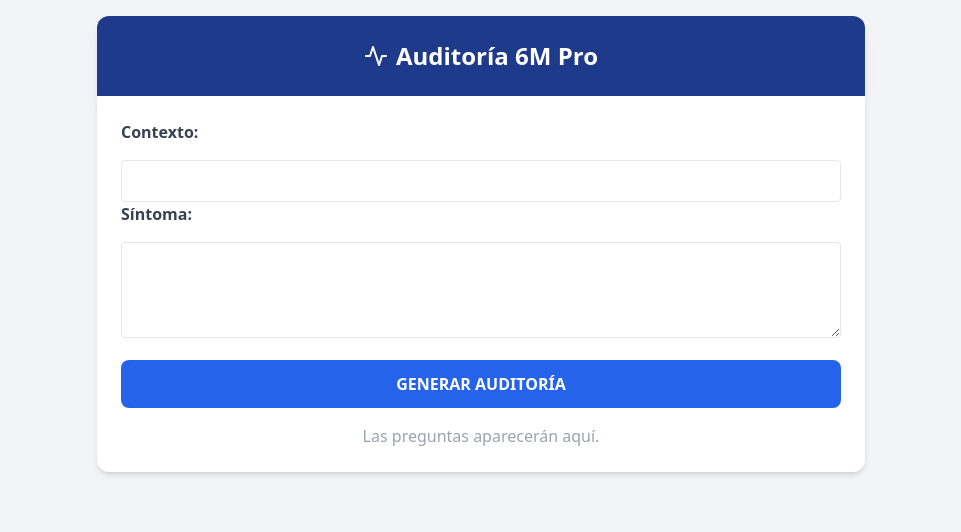
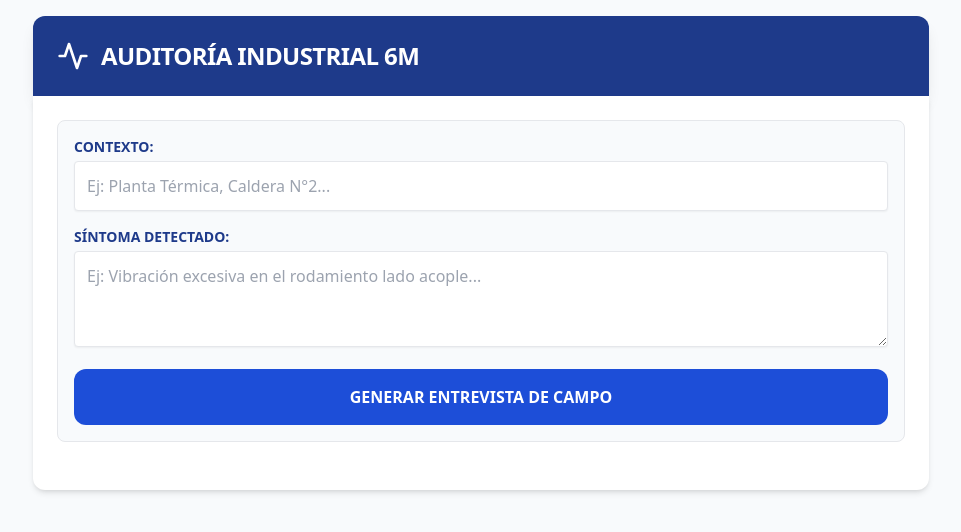
Before and after one commit to gpizarrom3/6MPRUEBAFRONTEND, a React (Create React App) app: page / in a window 1280 px wide. Shown: the top 532 px of the page, without its empty margins (159-1120 px from the left). Built offline with nearby package versions, Linux system fonts and the light colour scheme.

Commit message:
Update App.js

```diff
--- a/src/App.js
+++ b/src/App.js
@@ -1,15 +1,20 @@
 import React, { useState } from 'react';
-import { FileText, Activity } from 'lucide-react';
+import { FileText, Activity, ClipboardCheck, Send } from 'lucide-react';
 
 function App() {
   const [contexto, setContexto] = useState('');
   const [sintomas, setSintomas] = useState('');
   const [loading, setLoading] = useState(false);
   const [questions, setQuestions] = useState([]);
+  const [respuestas, setRespuestas] = useState({}); // Para guardar SI/NO y comentarios
+  const [reporte, setReporte] = useState(null); // Para el Informe ACR final
 
+  // 1. Generar la Auditoría (Lo que ya te funciona)
   const handleGenerateEntrevista = async () => {
     setLoading(true);
     setQuestions([]);
+    setReporte(null);
+    setRespuestas({});
     try {
       const response = await fetch('https://sixmprueba.onrender.com/api/diagnostico', {
         method: 'POST',
@@ -19,66 +24,146 @@ function App() {
           systemPrompt: "Genera una auditoría 6M en JSON: { \"categorias\": [ { \"nombre\": \"...\", \"preguntas\": [\"...\"] } ] }"
         })
       });
-
       const data = await response.json();
-
-      // AQUÍ ES DONDE VEÍAS LAS PREGUNTAS EN LA CONSOLA
-      console.log("DATOS RECIBIDOS:", data);
-
-      // Lógica para intentar capturar las preguntas
       const listaExtraida = data.categorias || data.categories || data.preguntas || [];
       setQuestions(listaExtraida);
+    } catch (error) {
+      console.error("Error:", error);
+    } finally {
+      setLoading(false);
+    }
+  };
 
+  // 2. Manejar las respuestas (SI, NO, S.I. y Texto)
+  const handleOptionChange = (qIdx, catIdx, valor) => {
+    const id = `${catIdx}-${qIdx}`;
+    setRespuestas(prev => ({
+      ...prev,
+      [id]: { ...prev[id], opcion: valor }
+    }));
+  };
+
+  const handleCommentChange = (qIdx, catIdx, texto) => {
+    const id = `${catIdx}-${qIdx}`;
+    setRespuestas(prev => ({
+      ...prev,
+      [id]: { ...prev[id], comentario: texto }
+    }));
+  };
+
+  // 3. Generar Informe ACR (La parte final)
+  const handleGenerateACR = async () => {
+    setLoading(true);
+    try {
+      const promptACR = `Basado en estas respuestas de auditoría: ${JSON.stringify(respuestas)}, genera un informe ACR (Análisis de Causa Raíz) con conclusiones y recomendaciones técnicas.`;
+
+      const response = await fetch('https://sixmprueba.onrender.com/api/diagnostico', {
+        method: 'POST',
+        headers: { 'Content-Type': 'application/json' },
+        body: JSON.stringify({
+          prompt: promptACR,
+          systemPrompt: "Genera un informe técnico estructurado en JSON: { \"conclusion\": \"...\", \"recomendaciones\": [\"...\", \"...\"] }"
+        })
+      });
+      const data = await response.json();
+      setReporte(data);
+      window.scrollTo(0, document.body.scrollHeight); // Bajar al reporte
     } catch (error) {
-      console.error("Error en el proceso:", error);
+      alert("Error al generar el reporte");
     } finally {
       setLoading(false);
     }
   };
 
   return (
-    <div className="min-h-screen bg-gray-100 p-4">
-      <div className="max-w-3xl mx-auto">
-        <header className="bg-blue-900 text-white p-6 rounded-t-xl shadow-lg text-center">
-          <h1 className="text-2xl font-bold flex items-center justify-center gap-2">
-            <Activity /> Auditoría 6M Pro
-          </h1>
+    <div className="min-h-screen bg-slate-50 p-4 pb-20">
+      <div className="max-w-4xl mx-auto">
+        <header className="bg-blue-900 text-white p-6 rounded-t-xl shadow-lg flex items-center gap-3">
+          <Activity size={32} />
+          <h1 className="text-2xl font-bold uppercase tracking-tight">Auditoría Industrial 6M</h1>
         </header>
 
-        <main className="bg-white p-6 rounded-b-xl shadow-md space-y-4">
-          <label className="font-bold text-gray-700">Contexto:</label>
-          <input className="w-full p-2 border rounded" value={contexto} onChange={(e) => setContexto(e.target.value)} />
+        <main className="bg-white p-6 rounded-b-xl shadow-md space-y-6">
+          {/* SECCIÓN DE ENTRADA */}
+          <section className="grid gap-4 bg-slate-50 p-4 rounded-lg border">
+            <div>
+              <label className="block text-sm font-black text-blue-900 mb-1">CONTEXTO:</label>
+              <input className="w-full p-3 border rounded shadow-sm" value={contexto} onChange={(e) => setContexto(e.target.value)} placeholder="Ej: Planta Térmica, Caldera N°2..." />
+            </div>
+            <div>
+              <label className="block text-sm font-black text-blue-900 mb-1">SÍNTOMA DETECTADO:</label>
+              <textarea className="w-full p-3 border rounded shadow-sm h-24" value={sintomas} onChange={(e) => setSintomas(e.target.value)} placeholder="Ej: Vibración excesiva en el rodamiento lado acople..." />
+            </div>
+            <button onClick={handleGenerateEntrevista} disabled={loading} className="w-full bg-blue-700 text-white p-4 rounded-xl font-black hover:bg-blue-800 transition-all">
+              {loading ? "PROCESANDO CON Gemini 2.5..." : "GENERAR ENTREVISTA DE CAMPO"}
+            </button>
+          </section>
 
-          <label className="font-bold text-gray-700">Síntoma:</label>
-          <textarea className="w-full p-2 border rounded h-24" value={sintomas} onChange={(e) => setSintomas(e.target.value)} />
-
+          {/* LISTADO DE PREGUNTAS 6M */}
+          <section className="space-y-8">
+            {questions.map((cat, catIdx) => (
+              <div key={catIdx} className="border rounded-xl overflow-hidden shadow-sm">
+                <div className="bg-slate-800 text-white p-3 font-bold uppercase tracking-widest text-center">
+                  {cat.nombre || cat.categoria}
+                </div>
+                <div className="divide-y">
+                  {(cat.preguntas || []).map((p, qIdx) => (
+                    <div key={qIdx} className="p-4 bg-white space-y-3">
+                      <p className="font-semibold text-slate-800">{p}</p>
+                      <div className="flex flex-wrap gap-2">
+                        {['SI', 'NO', 'S.I.'].map((opt) => (
                           <button
-            onClick={handleGenerateEntrevista}
-            disabled={loading}
-            className="w-full bg-blue-600 text-white p-3 rounded-lg font-bold"
+                            key={opt}
+                            onClick={() => handleOptionChange(qIdx, catIdx, opt)}
+                            className={`px-4 py-2 rounded-md font-bold text-xs transition-all ${
+                              respuestas[`${catIdx}-${qIdx}`]?.opcion === opt
+                              ? 'bg-blue-600 text-white shadow-inner'
+                              : 'bg-slate-100 text-slate-500 hover:bg-slate-200'
+                            }`}
                           >
-            {loading ? "PROCESANDO..." : "GENERAR AUDITORÍA"}
+                            {opt}
                           </button>
-
-          <section className="mt-8">
-            {questions.length > 0 ? (
-              questions.map((cat, idx) => (
-                <div key={idx} className="mb-4 p-4 bg-blue-50 border-l-4 border-blue-600">
-                  <h2 className="font-bold text-blue-900 uppercase">{cat.nombre || "Categoría"}</h2>
-                  <div className="mt-2">
-                    {(cat.preguntas || []).map((p, pIdx) => (
-                      <div key={pIdx} className="flex gap-2 mb-1">
-                        <input type="checkbox" />
-                        <span>{p}</span>
+                        ))}
+                      </div>
+                      <textarea
+                        className="w-full p-2 text-sm border rounded bg-slate-50"
+                        placeholder="Observaciones adicionales..."
+                        onChange={(e) => handleCommentChange(qIdx, catIdx, e.target.value)}
+                      />
                     </div>
                   ))}
                 </div>
               </div>
-              ))
-            ) : (
-              !loading && <p className="text-gray-400 text-center">Las preguntas aparecerán aquí.</p>
+            ))}
+          </section>
+
+          {/* BOTÓN REPORTE ACR */}
+          {questions.length > 0 && !reporte && (
+            <button onClick={handleGenerateACR} disabled={loading} className="w-full bg-green-600 text-white p-5 rounded-xl font-black text-xl shadow-xl hover:bg-green-700 mt-10 flex items-center justify-center gap-3">
+              <ClipboardCheck size={28} /> {loading ? "GENERANDO INFORME..." : "GENERAR INFORME ACR FINAL"}
+            </button>
           )}
+
+          {/* RESULTADO INFORME ACR */}
+          {reporte && (
+            <section className="mt-10 p-6 bg-green-50 border-2 border-green-200 rounded-2xl shadow-inner animate-pulse-once">
+              <h2 className="text-2xl font-black text-green-900 mb-4 flex items-center gap-2">
+                <ClipboardCheck /> RESULTADO DEL ANÁLISIS (ACR)
+              </h2>
+              <div className="bg-white p-4 rounded-lg border border-green-100 mb-4">
+                <h3 className="font-bold text-green-800 mb-2">CONCLUSIÓN TÉCNICA:</h3>
+                <p className="text-slate-700 leading-relaxed">{reporte.conclusion}</p>
+              </div>
+              <div className="bg-white p-4 rounded-lg border border-green-100">
+                <h3 className="font-bold text-green-800 mb-2">RECOMENDACIONES:</h3>
+                <ul className="list-disc pl-5 space-y-2 text-slate-700">
+                  {reporte.recomendaciones?.map((rec, i) => (
+                    <li key={i}>{rec}</li>
+                  ))}
+                </ul>
+              </div>
             </section>
+          )}
         </main>
       </div>
     </div>
```
Lines whose indentation alone changed are shown as unchanged.
